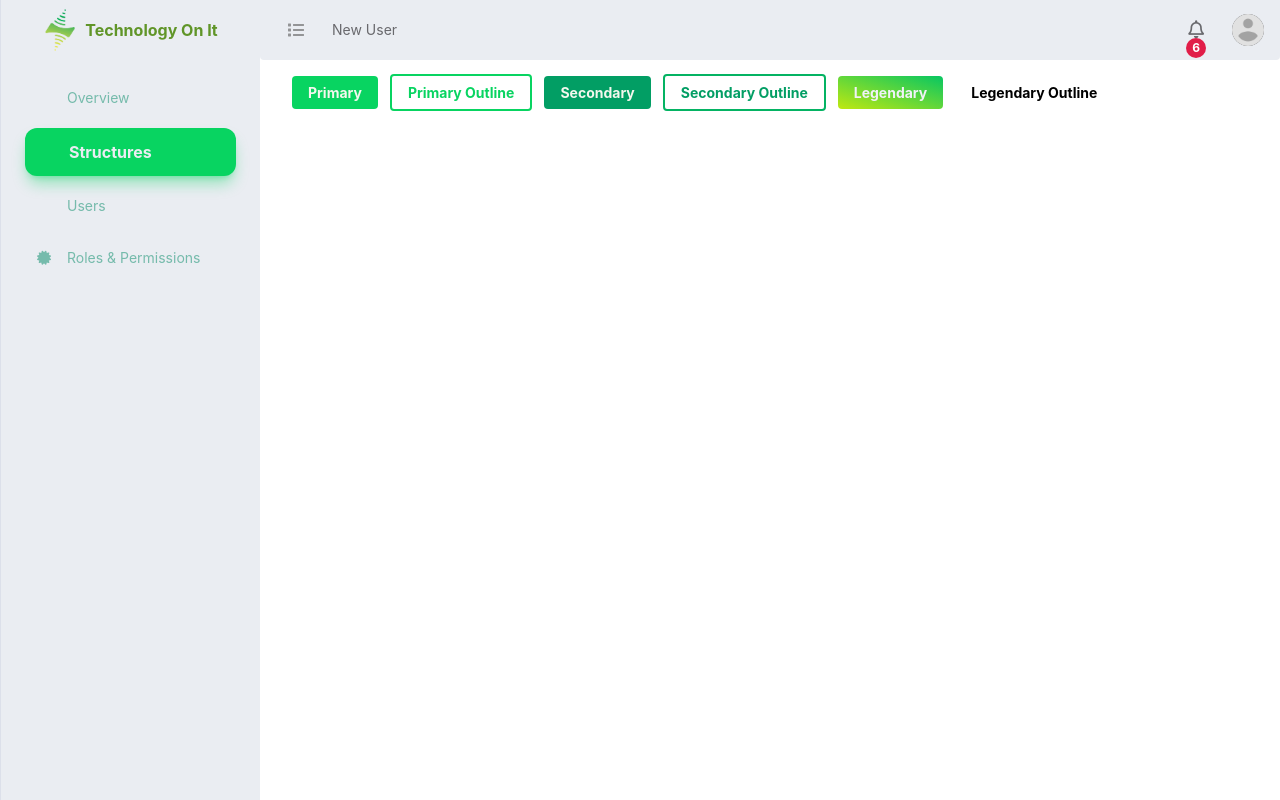
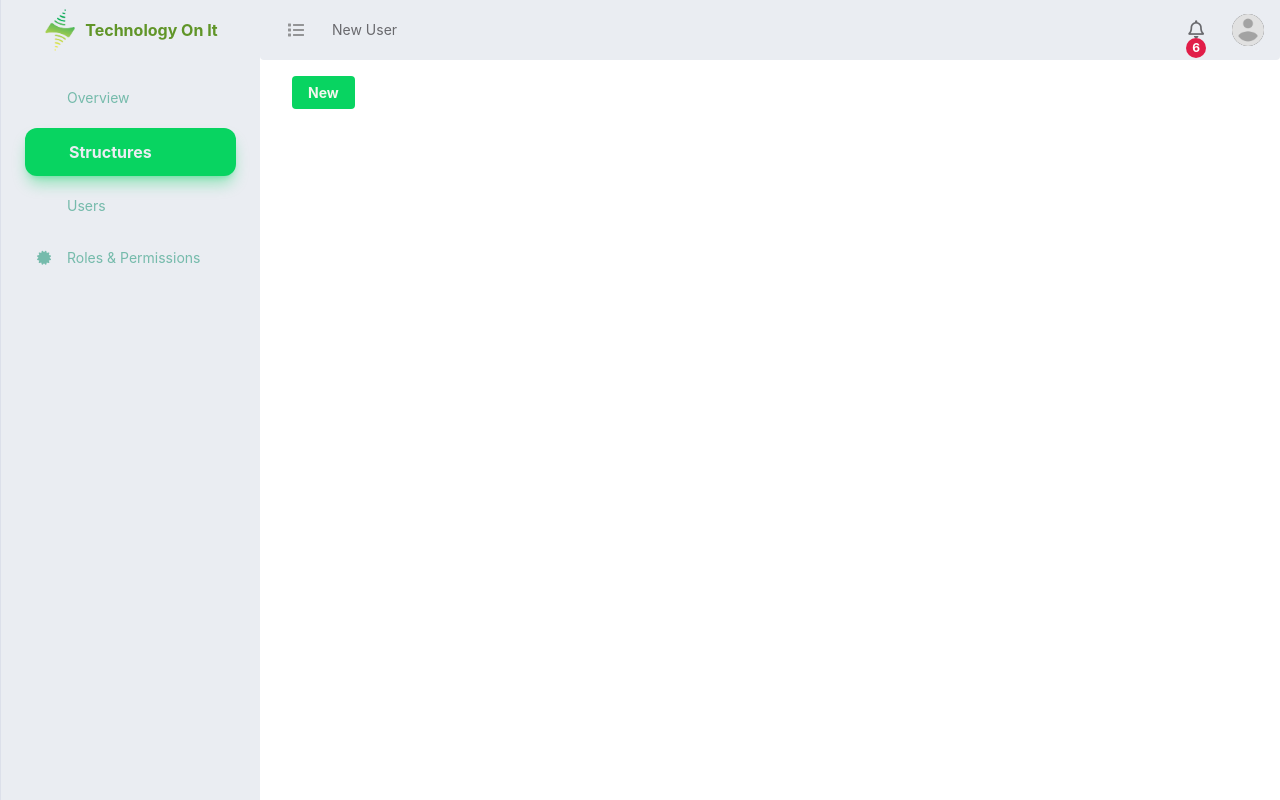
Before and after one commit to TechOnIt/iot-identity-ui, a Next.js app in the folder techonit-identity/: page /manage/structure in a window 1280 px wide. Built offline with nearby package versions, Linux system fonts and the light colour scheme.

Commit message:
♻️ Remove example buttons.

```diff
--- a/techonit-identity/pages/manage/structure/index.js
+++ b/techonit-identity/pages/manage/structure/index.js
@@ -3,24 +3,9 @@ import Link from 'next/link'
 export default function Index() {
     return (
         <>
-        <Link href='/manage/structure/new'>
-            <a className='btn btn-primary'>Primary</a>
-        </Link>
-        <Link href='/manage/structure/new'>
-            <a className='btn btn-primary-outline ml-3'>Primary Outline</a>
-        </Link>
-        <Link href='/manage/structure/new'>
-            <a className='btn btn-secondary ml-3'>Secondary</a>
-        </Link>
-        <Link href='/manage/structure/new'>
-            <a className='btn btn-secondary-outline ml-3'>Secondary Outline</a>
-        </Link>
-        <Link href='/manage/structure/new'>
-            <a className='btn btn-legendary ml-3'>Legendary</a>
-        </Link>
-        <Link href='/manage/structure/new'>
-            <a className='btn btn-legendary-outline ml-3'>Legendary Outline</a>
-        </Link>
+            <Link href='/manage/structure/new'>
+                <a className='btn btn-primary'>New</a>
+            </Link>
         </>
     )
 }
```
